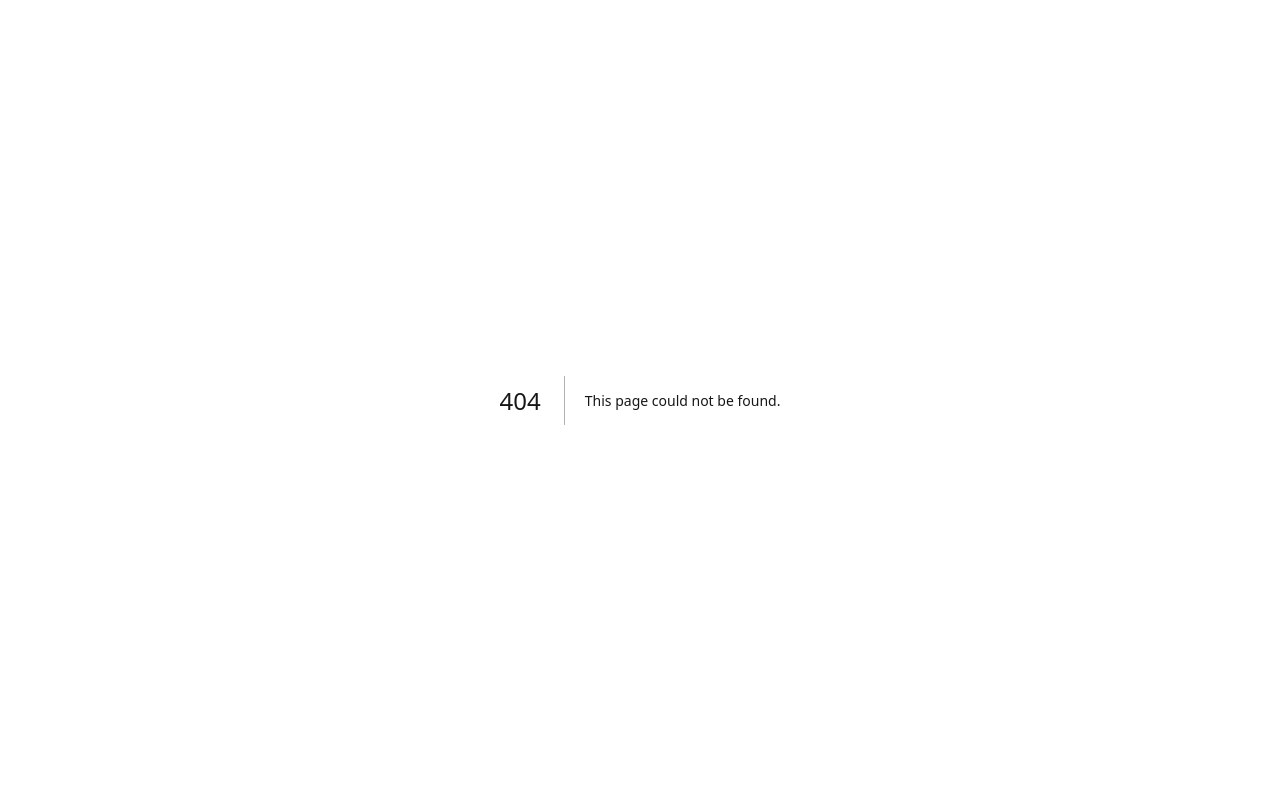
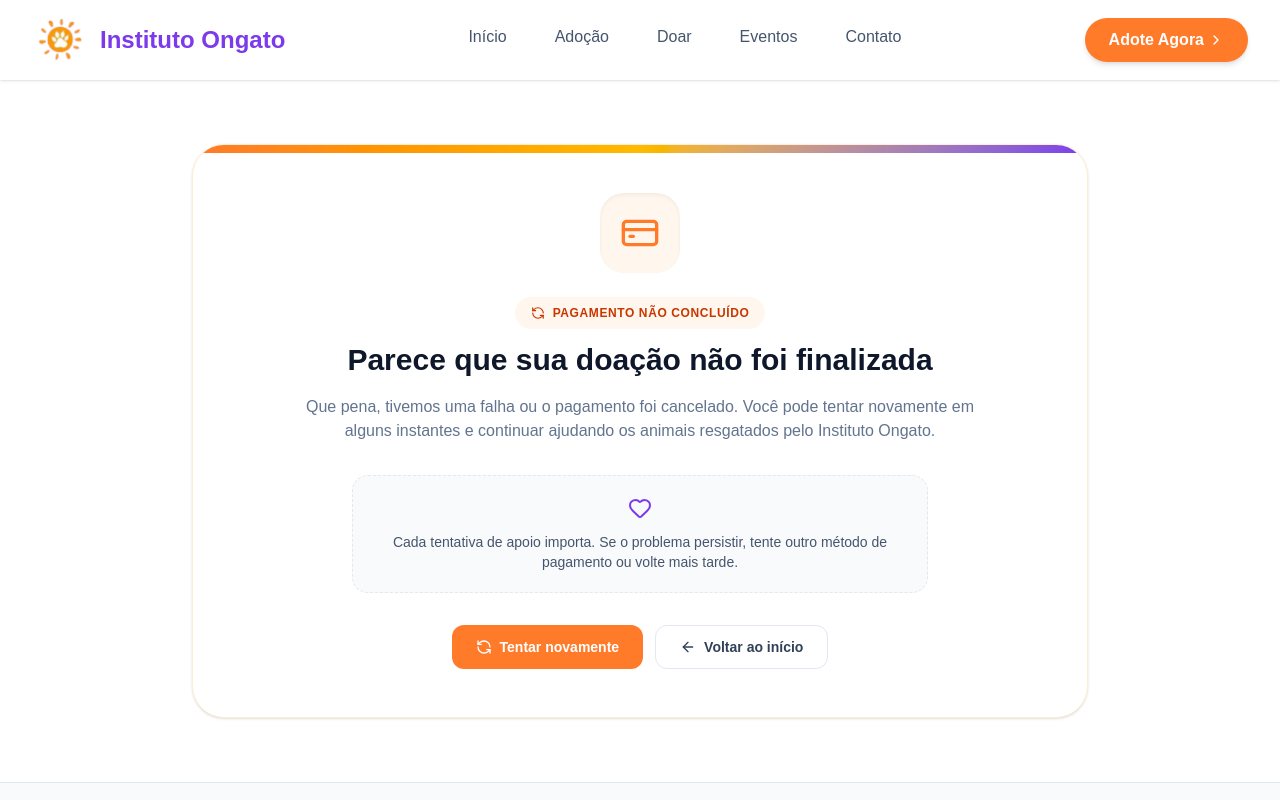
Before and after one commit to kasslima/ongato-front, a Next.js app: page /pagamento/cancelado in a window 1280 px wide. Before the commit this address had no page. Shown: the top 800 px of the page. Built offline with nearby package versions, Linux system fonts and the light colour scheme.

Commit message:
feat: novas paginas de sucesso e falha do pagamento

```diff
--- /dev/null
+++ b/app/pagamento/cancelado/page.tsx
@@ -0,0 +1,70 @@
+import type { Metadata } from "next";
+import Link from "next/link";
+import { ArrowLeft, CreditCard, Heart, RefreshCcw } from "lucide-react";
+import Footer from "@/components/site/Footer";
+import Navbar from "@/components/site/Navbar";
+
+export const metadata: Metadata = {
+  title: "Pagamento Não Concluído",
+  description:
+    "O pagamento da doação ao Instituto Ongato não foi concluído. Você pode voltar para a página de doação e tentar novamente.",
+  alternates: {
+    canonical: "/pagamento/cancelado/",
+  },
+};
+
+export default function PagamentoCanceladoPage() {
+  return (
+    <>
+      <Navbar />
+      <section className="w-full bg-slate-50 px-4 py-12 sm:px-6 md:py-16">
+        <div className="container mx-auto max-w-4xl">
+          <div className="relative overflow-hidden rounded-[32px] border border-orange-100 bg-white p-6 text-center shadow-sm sm:p-10 md:p-12">
+            <div className="absolute left-0 top-0 h-2 w-full bg-gradient-to-r from-[#FF7A29] via-amber-400 to-[#7C3AED]" />
+
+            <div className="mx-auto mb-6 flex h-20 w-20 items-center justify-center rounded-3xl bg-orange-50 text-[#FF7A29] shadow-inner">
+              <CreditCard size={40} />
+            </div>
+
+            <span className="mb-3 inline-flex items-center gap-2 rounded-full bg-orange-50 px-4 py-2 text-xs font-bold uppercase tracking-wider text-orange-700">
+              <RefreshCcw size={14} /> Pagamento não concluído
+            </span>
+
+            <h1 className="mx-auto max-w-2xl text-2xl font-bold leading-tight text-slate-900 sm:text-3xl">
+              Parece que sua doação não foi finalizada
+            </h1>
+
+            <p className="mx-auto mt-4 max-w-2xl text-sm leading-6 text-slate-500 sm:text-base">
+              Que pena, tivemos uma falha ou o pagamento foi cancelado. Você pode tentar novamente
+              em alguns instantes e continuar ajudando os animais resgatados pelo Instituto Ongato.
+            </p>
+
+            <div className="mx-auto mt-8 max-w-xl rounded-2xl border border-dashed border-slate-200 bg-slate-50 p-5">
+              <Heart className="mx-auto mb-3 text-[#7C3AED]" size={24} />
+              <p className="text-sm font-medium text-slate-600">
+                Cada tentativa de apoio importa. Se o problema persistir, tente outro método de
+                pagamento ou volte mais tarde.
+              </p>
+            </div>
+
+            <div className="mt-8 flex flex-col justify-center gap-3 sm:flex-row">
+              <Link
+                href="/doar"
+                className="inline-flex h-11 items-center justify-center gap-2 rounded-xl bg-[#FF7A29] px-6 text-sm font-bold text-white transition-colors hover:bg-[#e66a1f]"
+              >
+                <RefreshCcw size={16} /> Tentar novamente
+              </Link>
+              <Link
+                href="/"
+                className="inline-flex h-11 items-center justify-center gap-2 rounded-xl border border-slate-200 bg-white px-6 text-sm font-bold text-slate-700 transition-colors hover:bg-slate-50"
+              >
+                <ArrowLeft size={16} /> Voltar ao início
+              </Link>
+            </div>
+          </div>
+        </div>
+      </section>
+      <Footer />
+    </>
+  );
+}
--- /dev/null
+++ b/app/pagamento/sucesso/page.tsx
@@ -0,0 +1,77 @@
+import type { Metadata } from "next";
+import Link from "next/link";
+import { CheckCircle2, HeartHandshake, Home, Sparkles } from "lucide-react";
+import Footer from "@/components/site/Footer";
+import Navbar from "@/components/site/Navbar";
+
+export const metadata: Metadata = {
+  title: "Doação Confirmada",
+  description:
+    "Obrigado pela sua doação ao Instituto Ongato. Sua ajuda apoia alimentação, abrigo e cuidados veterinários para animais resgatados.",
+  alternates: {
+    canonical: "/pagamento/sucesso/",
+  },
+};
+
+export default function PagamentoSucessoPage() {
+  return (
+    <>
+      <Navbar />
+      <section className="w-full bg-slate-50 px-4 py-12 sm:px-6 md:py-16">
+        <div className="container mx-auto max-w-4xl">
+          <div className="relative overflow-hidden rounded-[32px] border border-emerald-100 bg-white p-6 text-center shadow-sm sm:p-10 md:p-12">
+            <div className="absolute left-0 top-0 h-2 w-full bg-gradient-to-r from-emerald-500 via-teal-400 to-[#FF7A29]" />
+
+            <div className="mx-auto mb-6 flex h-20 w-20 items-center justify-center rounded-3xl bg-emerald-50 text-emerald-600 shadow-inner">
+              <CheckCircle2 size={40} />
+            </div>
+
+            <span className="mb-3 inline-flex items-center gap-2 rounded-full bg-emerald-50 px-4 py-2 text-xs font-bold uppercase tracking-wider text-emerald-700">
+              <Sparkles size={14} /> Doação confirmada
+            </span>
+
+            <h1 className="mx-auto max-w-2xl text-2xl font-bold leading-tight text-slate-900 sm:text-3xl">
+              Obrigado por transformar cuidado em ação
+            </h1>
+
+            <p className="mx-auto mt-4 max-w-2xl text-sm leading-6 text-slate-500 sm:text-base">
+              Sua doação vai ajudar o Instituto Ongato com ração, abrigo, resgates e cuidados
+              veterinários para animais que precisam de uma nova chance.
+            </p>
+
+            <div className="mt-8 grid gap-3 sm:grid-cols-3">
+              <div className="rounded-2xl border border-slate-100 bg-slate-50 p-4">
+                <HeartHandshake className="mx-auto mb-2 text-[#FF7A29]" size={22} />
+                <p className="text-xs font-semibold text-slate-600">Mais cuidado diário</p>
+              </div>
+              <div className="rounded-2xl border border-slate-100 bg-slate-50 p-4">
+                <Home className="mx-auto mb-2 text-emerald-600" size={22} />
+                <p className="text-xs font-semibold text-slate-600">Abrigo mais seguro</p>
+              </div>
+              <div className="rounded-2xl border border-slate-100 bg-slate-50 p-4">
+                <Sparkles className="mx-auto mb-2 text-[#7C3AED]" size={22} />
+                <p className="text-xs font-semibold text-slate-600">Novas oportunidades</p>
+              </div>
+            </div>
+
+            <div className="mt-8 flex flex-col justify-center gap-3 sm:flex-row">
+              <Link
+                href="/"
+                className="inline-flex h-11 items-center justify-center rounded-xl bg-[#FF7A29] px-6 text-sm font-bold text-white transition-colors hover:bg-[#e66a1f]"
+              >
+                Voltar ao início
+              </Link>
+              <Link
+                href="/adocao"
+                className="inline-flex h-11 items-center justify-center rounded-xl border border-[#7C3AED] bg-white px-6 text-sm font-bold text-[#7C3AED] transition-colors hover:bg-[#7C3AED] hover:text-white"
+              >
+                Ver animais para adoção
+              </Link>
+            </div>
+          </div>
+        </div>
+      </section>
+      <Footer />
+    </>
+  );
+}
```
